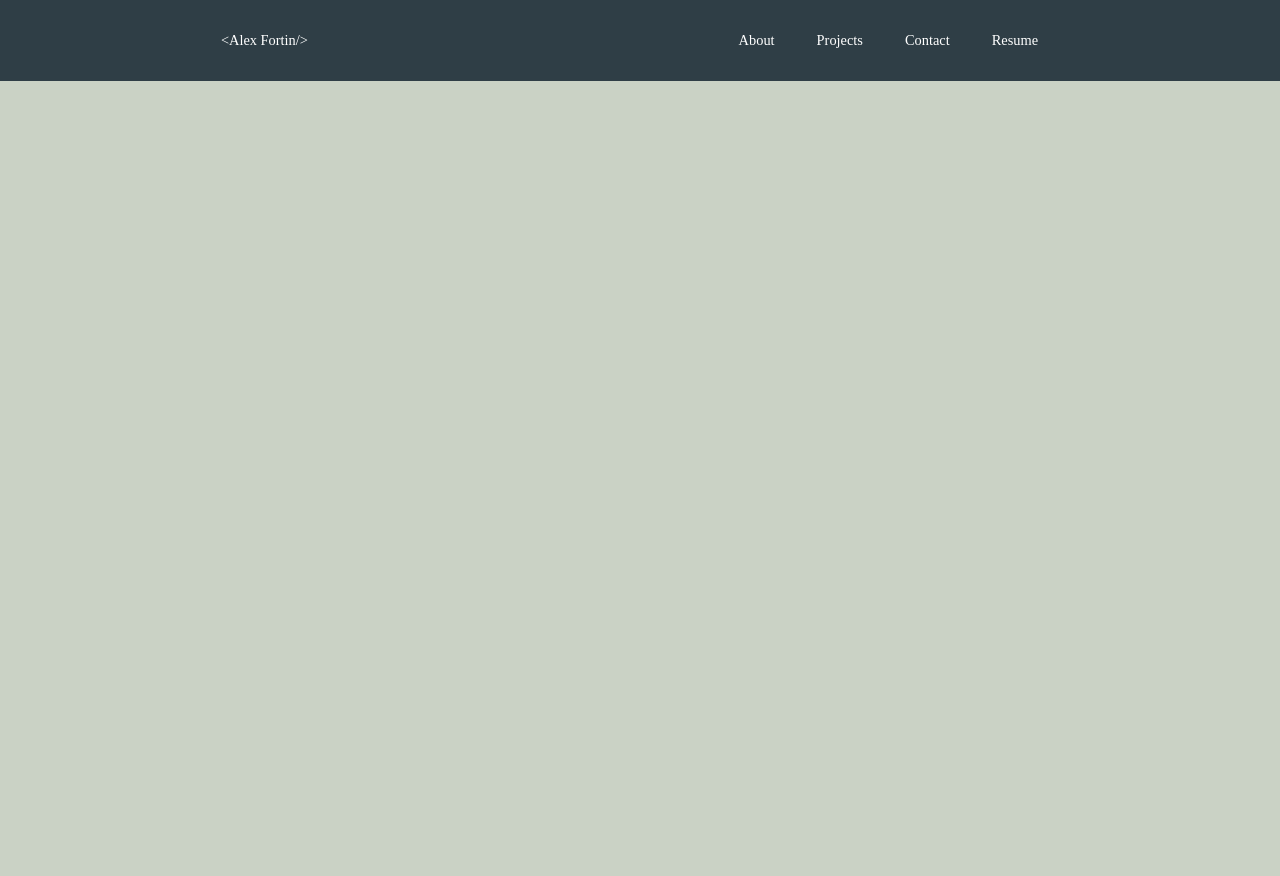
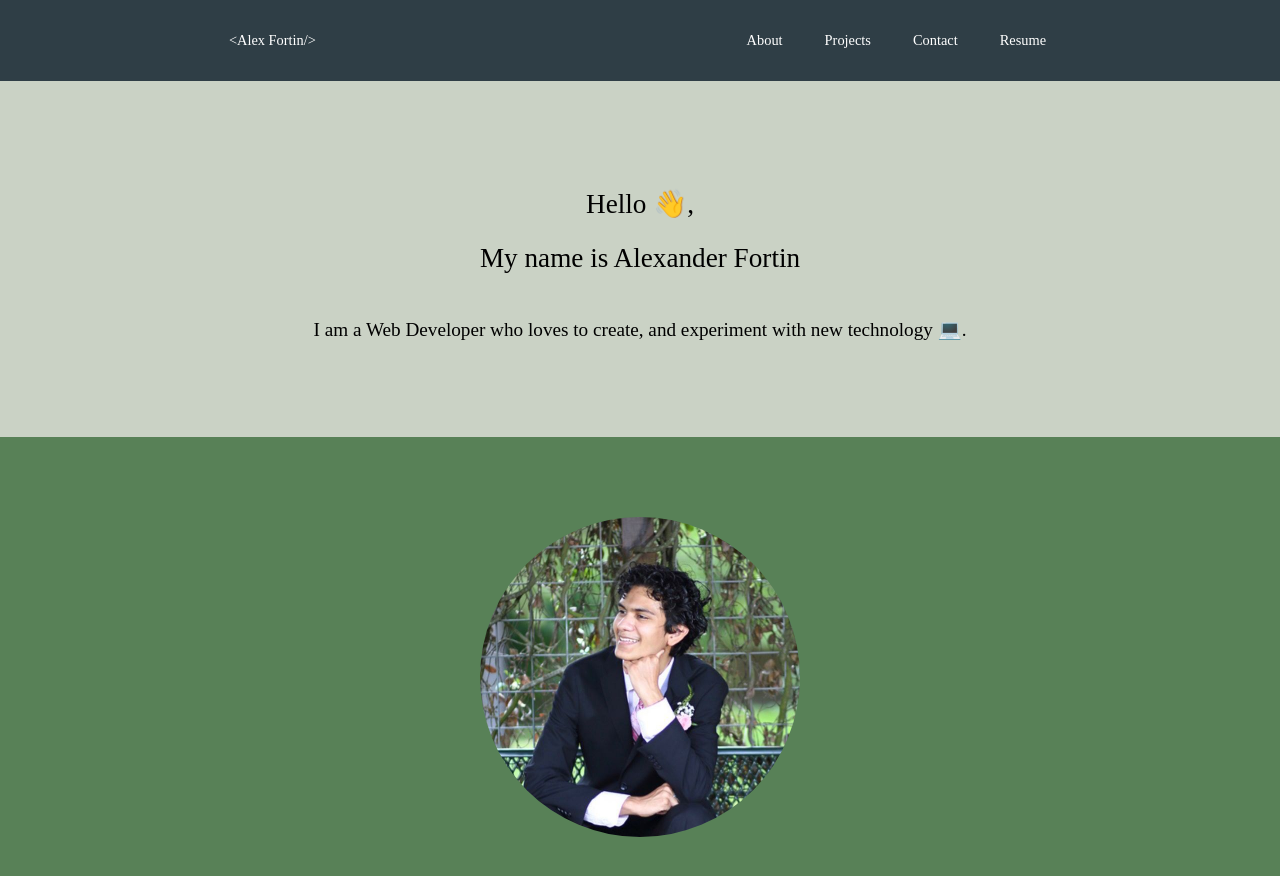
Before and after one commit to Steezy1416/personal-portfolio, a React (Create React App) app: page / in a window 1280 px wide. Shown: the top 876 px of the page. Before the commit the page ends 800 px from the top, so only its background shows below. Built offline with nearby package versions, Linux system fonts and the light colour scheme; the HTML template or start-up script is replaced by a standard one.

Commit message:
chnage the nav component to display the list based on an object instead so when i eventually add the event listeners i dont have to repeat myself, i also created the about component with most of its styling done

```diff
--- a/src/App.js
+++ b/src/App.js
@@ -1,10 +1,11 @@
 import Nav from "./components/nav/Nav";
-
+import About from "./components/about/About";
 
 function App() {
   return (
     <>
       <Nav/>
+      <About/>
     </>
   );
 }
--- /dev/null
+++ b/src/components/about/About.js
@@ -0,0 +1,18 @@
+import react from "react";
+import "./about.css"
+import Alex from "../../assets/images/alex.jpg"
+
+export default function About() {
+    return (
+        <section id="about-container">
+            <div id="text-container">
+                <p id="text-1">Hello 👋, <br/>My name is Alexander Fortin</p>
+                <p id="text-2">I am a Web Developer who loves to create, and experiment with new technology 💻.</p>
+            </div>
+
+            <section id="profile-picture-container">
+                <div id="image-container"></div>
+            </section>
+        </section>
+    )
+}
--- /dev/null
+++ b/src/components/about/about.css
@@ -0,0 +1,49 @@
+* {
+    margin: 0;
+    padding: 0;
+    box-sizing: border-box;
+}
+
+#about-container {
+    width: 100%;
+}
+
+#text-container {
+    background-color: #cad2c5;
+    display: flex;
+    justify-content: center;
+    align-items: center;
+    flex-direction: column;
+    text-align: center;
+    margin: 5rem 0;
+}
+
+#text-1 {
+    font-size: 1.7rem;
+    line-height: 2;
+}
+
+#text-2 {
+    font-size: 1.2rem;
+}
+
+p {
+    margin: 1rem;
+}
+
+#profile-picture-container {
+    width: 100%;
+    background-color: #588157;
+    display: flex;
+    justify-content: center;
+    align-items: center;
+    padding: 5rem 1rem;
+}
+
+#image-container {
+    background: url("../../assets/images/alex.jpg");
+    background-size: cover;
+    width: 20rem;
+    height: 20rem;
+    border-radius: 50%;
+}
--- a/src/components/nav/Nav.js
+++ b/src/components/nav/Nav.js
@@ -2,6 +2,14 @@ import react from "react";
 import "./nav.css"
 
 export default function Nav() {
+
+    const navItems = [
+        { name: "About" },
+        { name: "Projects" },
+        { name: "Contact" },
+        { name: "Resume" }
+    ]
+
     return (
         <header>
             <div className="content-container">
@@ -9,10 +17,11 @@ export default function Nav() {
                 <p>&lt;Alex Fortin/&gt;</p>
 
                 <ul id="nav-container">
-                    <li className="nav-item">About</li>
-                    <li className="nav-item">Projects</li>
-                    <li className="nav-item">Contact</li>
-                    <li className="nav-item">Resume</li>
+                    {navItems.map(item => (
+                        <li className="nav-item"
+                            key={item.name}
+                        >{item.name}</li>
+                    ))}
                 </ul>
             </div>
         </header>
```
Also changed, not shown: src/assets/images/alex.jpg (added).
